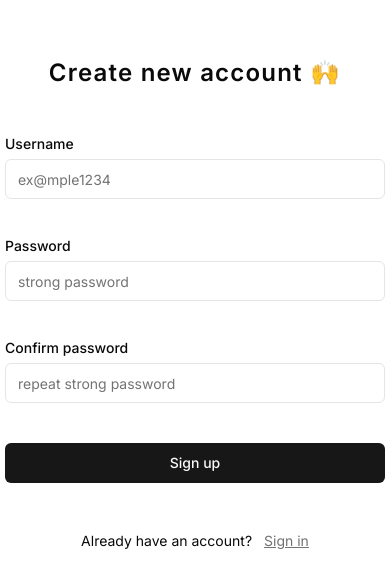
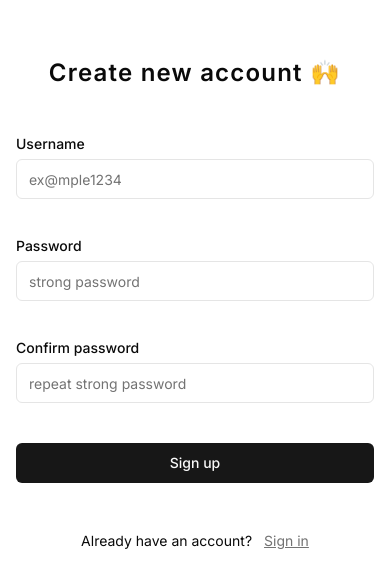
Before and after one commit to vvvvvvvector/next.js-14-todo, a Next.js app: page /sign-up in a window 390 px wide. Shown: the part 118-706 px from the top of the page. Built offline with nearby package versions, Linux system fonts and the light colour scheme.

Commit message:
refactor: make forms a bit more responsive

```diff
--- a/app/(auth)/sign-in/page.tsx
+++ b/app/(auth)/sign-in/page.tsx
@@ -13,7 +13,7 @@ export const metadata: Metadata = {
 export default function SignInPage() {
   return (
     <div className='grid h-screen place-items-center'>
-      <div className='flex w-full max-w-[380px] flex-col gap-12'>
+      <div className='flex w-full max-w-[400px] flex-col gap-12 px-4 sm:px-0'>
         <div className='space-y-3 text-center'>
           <h1 className='text-2xl font-semibold tracking-wider'>
             Welcome back 👋
@@ -23,7 +23,7 @@ export default function SignInPage() {
           </p>
         </div>
         <SignInForm />
-        <div className='flex justify-center gap-3 px-5 text-sm'>
+        <div className='flex justify-center gap-3 text-sm'>
           <span>Don&apos;t have an account?</span>
           <Link href={PAGES.SIGN_UP} className='text-neutral-500 underline'>
             Sign up
--- a/app/(auth)/sign-up/page.tsx
+++ b/app/(auth)/sign-up/page.tsx
@@ -13,12 +13,12 @@ export const metadata: Metadata = {
 export default function SignUpPage() {
   return (
     <div className='grid h-screen place-items-center'>
-      <div className='flex w-full max-w-[380px] flex-col gap-12'>
+      <div className='flex w-full max-w-[400px] flex-col gap-12 px-4 sm:px-0'>
         <h1 className='text-center text-2xl font-semibold tracking-wider'>
           Create new account 🙌
         </h1>
         <SignUpForm />
-        <div className='flex justify-center gap-3 px-5 text-sm'>
+        <div className='flex justify-center gap-3 text-sm'>
           <span>Already have an account?</span>
           <Link href={PAGES.SIGN_IN} className='text-neutral-500 underline'>
             Sign in
```
